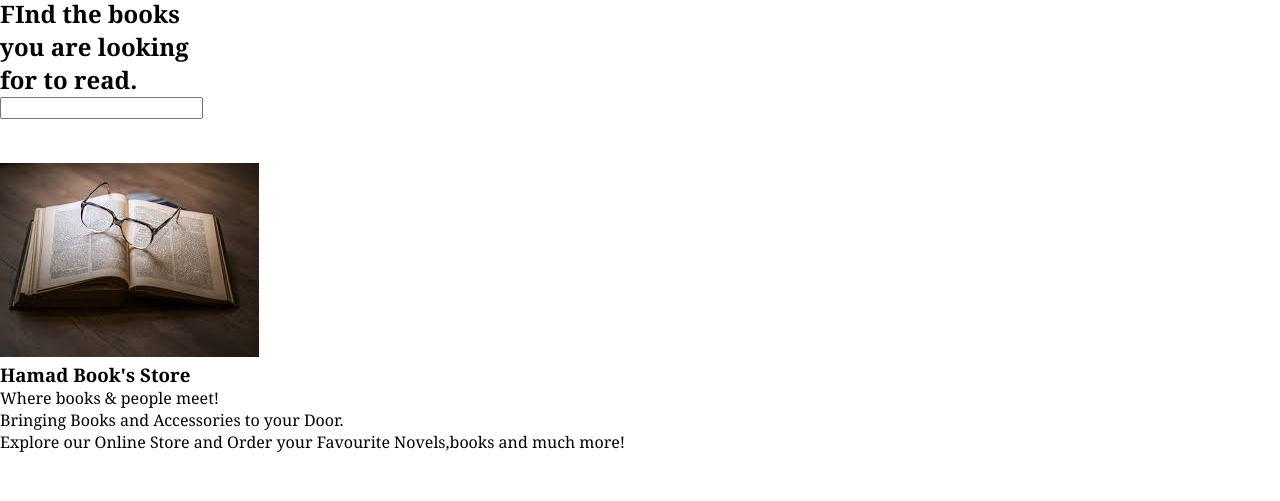
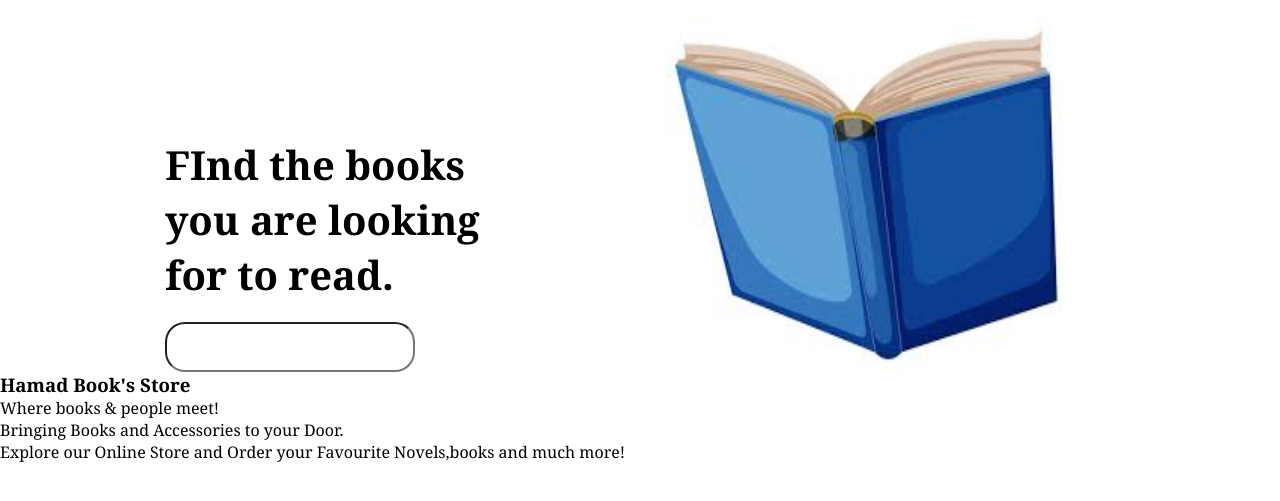
Before and after one commit to Hamadullah12/Responsive-book-website, a plain HTML site: page index.html in a window 1280 px wide. Shown: the part 205-706 px from the top of the page. Drawn offline with Linux system fonts and the light colour scheme.

Commit message:
Home page added

```diff
--- a/index.html
+++ b/index.html
@@ -27,8 +27,8 @@
         </h2>
         <input type="search" name="search" id="search" />
       </div>
-<br><br>
-      <img src="./images/book-image-1.jpeg" alt="" />
+
+      <img src="./images/book-image-4.jpeg" alt="">
     </div>
 <!-- Section -->
 
--- a/style.css
+++ b/style.css
@@ -29,3 +29,33 @@ nav a {
     text-decoration: none;
 
 }
+
+/* Home */
+
+.Home {
+    display: flex;
+    justify-content: space-evenly;
+    margin-right: 50px;
+}
+
+.Home div {
+    padding-top: 140px;
+}
+
+.Home img {
+    margin-left: 20px;
+    width: 400px;
+    margin-top: 20px;
+}
+
+.Home h2{
+    font-size: 40px;
+    font-weight: 800;
+
+}
+.Home input{
+    width: 250px;
+    height: 50px;
+    border-radius: 20px;
+    margin-top: 20px;
+}
```
Also changed, not shown: images/book-image-4.jpeg (added).
